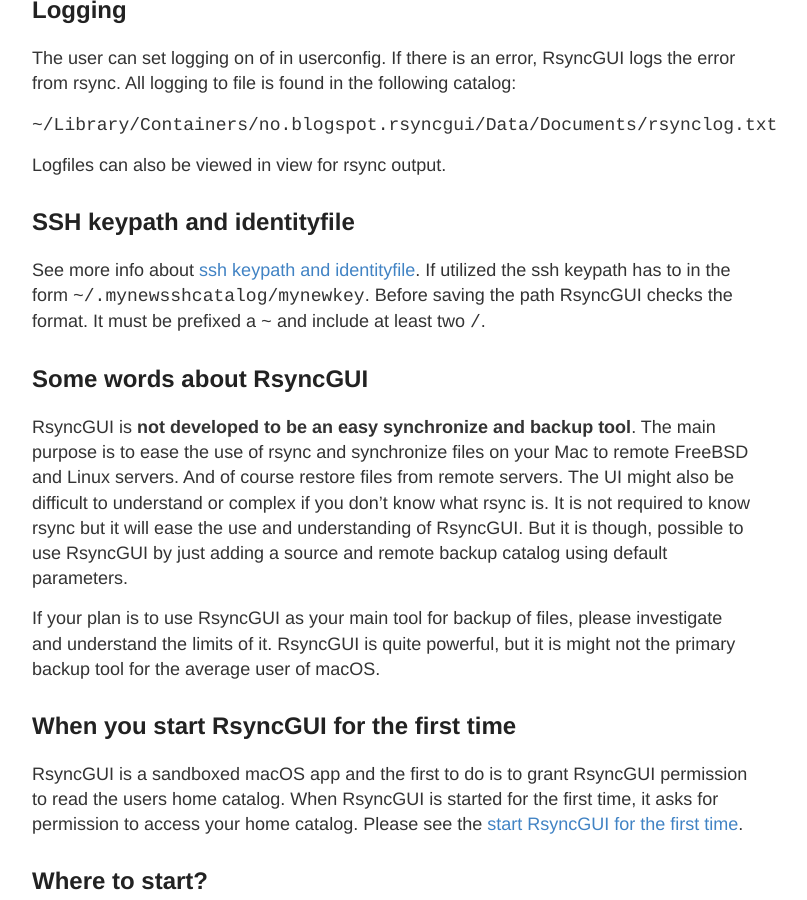
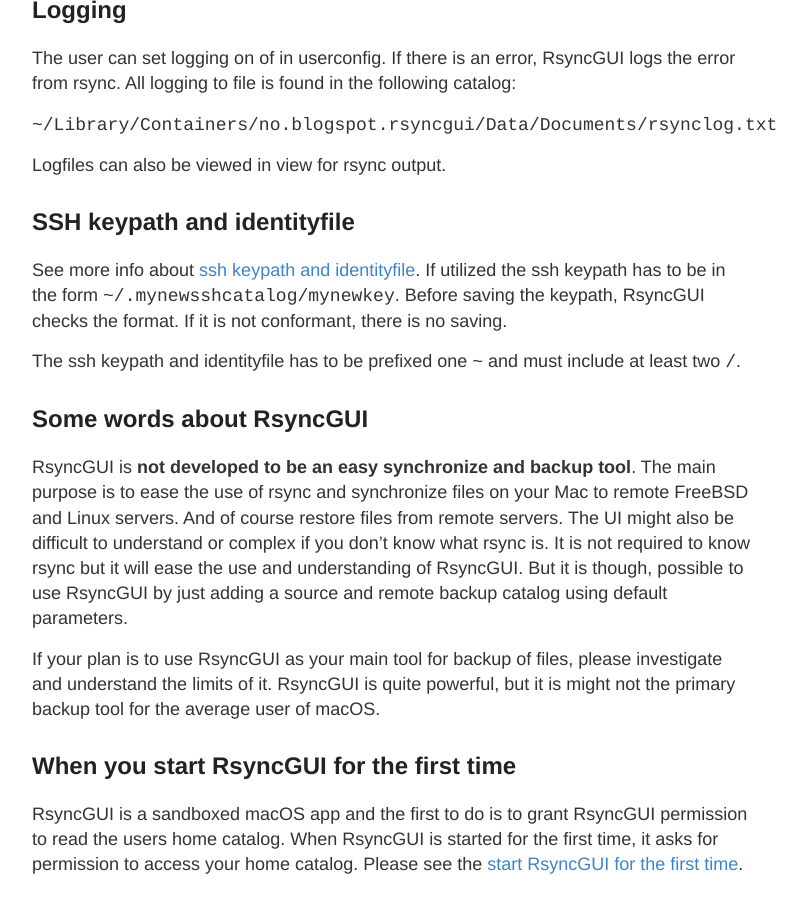
Before and after one commit to d2s/Documentation, a Jekyll site: the page built from _posts/2018-04-12-RsyncGUIIntro.md, in a window 1280 px wide and 900 px high, scrolled down 311 px. Shown: the whole window, without its empty margins (248-1055 px from the left). Built offline with Jekyll 4.4.1, drawn with Linux system fonts in a browser that asks for light colours.

Commit message:
Update 2018-04-12-RsyncGUIIntro.md

```diff
--- a/_posts/2018-04-12-RsyncGUIIntro.md
+++ b/_posts/2018-04-12-RsyncGUIIntro.md
@@ -15,7 +15,9 @@ Logfiles can also be viewed in view for rsync output.
 
 ## SSH keypath and identityfile
 
-See more info about [ssh keypath and identityfile](/ssh). If utilized the ssh keypath has to in the form `~/.mynewsshcatalog/mynewkey`. Before saving the path RsyncGUI checks the format. It must be prefixed a `~` and include at least two `/`.
+See more info about [ssh keypath and identityfile](/ssh). If utilized the ssh keypath has to be in the form `~/.mynewsshcatalog/mynewkey`. Before saving the keypath, RsyncGUI checks the format. If it is not conformant, there is no saving.
+
+The ssh keypath and identityfile has to be prefixed one `~` and must include at least two `/`.
 
 ## Some words about RsyncGUI
 
```
